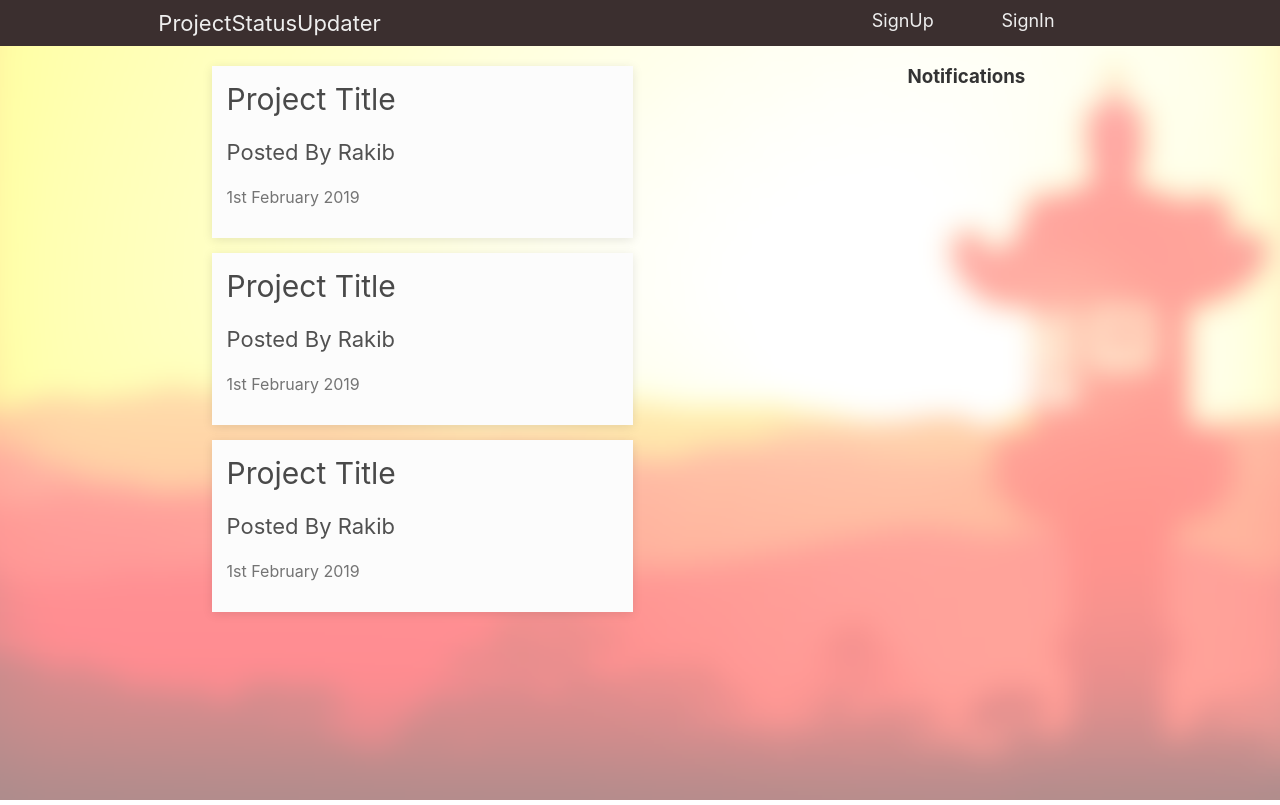
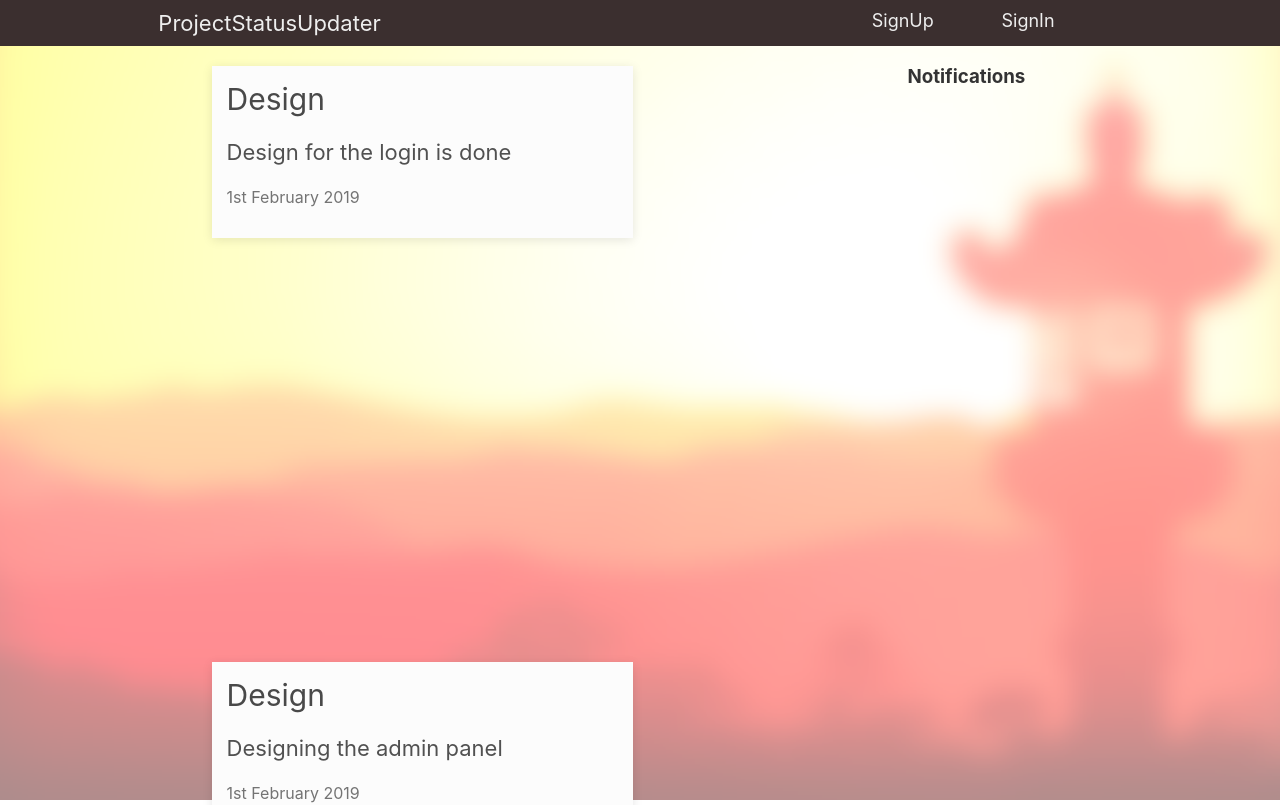
Before and after one commit to RRakib/Project-Status-Updater-React-Redux-FireBase, a React (Create React App) app: page / in a window 1280 px wide. Shown: the top 805 px of the page. Built offline with nearby package versions, Linux system fonts and the light colour scheme.

Commit message:
Redux updated

```diff
--- a/src/Components/Dashbord/Dashbord.js
+++ b/src/Components/Dashbord/Dashbord.js
@@ -1,15 +1,24 @@
 import React, { Component } from 'react'
 import Notifications from "./Notifications"
 import ProjectList from "../Projects/ProjectList"
+import { connect } from "react-redux"
 import "./Dashbord.css"
 
 class Dashbord extends Component {
   render() {
+    const {projects} = this.props;
+    const projectList = projects.map(items => (
+      <ProjectList
+        key={items.id}
+        title={items.title}
+        content={items.content}
+      />
+    ))
     return (
       <div className="dashbord">
         <div className="container">
             <div>
-                <ProjectList />
+              {projectList}
             </div>
             <div>
                 <Notifications />
@@ -20,4 +29,12 @@ class Dashbord extends Component {
   }
 }
 
-export default Dashbord
+const grabData = (store) => {
+  return{
+    projects : store.project.project
+  }
+}
+
+
+
+export default connect(grabData)(Dashbord)
--- a/src/Components/Projects/Project.css
+++ b/src/Components/Projects/Project.css
@@ -1,11 +1,11 @@
 .projectlist{
     width: 100%;
     height: 100%;
-    padding: 20px 0;
+    margin: 20px 0 0 0;
 }
 .projectlist .projectCards{
     width: 60%;
-    margin: 0 auto 15px;
+    margin: 0 auto;
     text-align: left;
     box-shadow: 0 2px 10px rgba(0,0,0,0.1);
     background: #fcfcfc;
--- a/src/Components/Projects/ProjectList.js
+++ b/src/Components/Projects/ProjectList.js
@@ -1,12 +1,11 @@
 import React from "react"
 import ProjectSummery from "./ProjectSummery"
 import "./Project.css"
-const ProjectList = () => {
+const ProjectList = (props) => {
+    const { title , content} = props;
     return(
         <div className="projectlist">
-            <ProjectSummery />
-            <ProjectSummery />
-            <ProjectSummery />
+            <ProjectSummery title={title} content={content} />
         </div>
     )
 }
--- a/src/Components/Projects/ProjectSummery.js
+++ b/src/Components/Projects/ProjectSummery.js
@@ -1,11 +1,12 @@
 import React from 'react'
 
-const ProjectSummery = () => {
+const ProjectSummery = (props) => {
+  const { content , title } = props;
   return (
     <div>
       <div className="projectCards">
-                <span className="projectTitle">Project Title</span>
-                <p className="projectOwder">Posted By Rakib</p>
+                <span className="projectTitle">{title}</span>
+                <p className="projectOwder">{content}</p>
                 <p className="date">1st February 2019</p>
             </div>
     </div>
--- a/src/Store/Reducers/projectReducer.js
+++ b/src/Store/Reducers/projectReducer.js
@@ -1,5 +1,9 @@
 const initState = {
-
+    project:[
+        {id : 1 , title : "Design" , content : "Design for the login is done"},
+        {id : 2 , title : "Design" , content : "Designing the admin panel"},
+        {id : 3 , title : "Server" , content : "Database created"},
+    ]
 }
 const projectReducer = (state = initState , action) => {
     return state;
--- a/src/index.js
+++ b/src/index.js
@@ -1,10 +1,10 @@
 import React from "react"
 import App from "./App"
 import ReactDOM from "react-dom"
+import rootReducer from "./Store/Reducers/rootReducer"
+import { createStore } from "redux"
+import { Provider } from "react-redux";
 import "./index.css"
-import { createStore } from "redux"
-import {Provider} from "react-redux";
-import rootReducer from "./Store/Reducers/rootReducer"
 
 const store = createStore(rootReducer)
 
```
